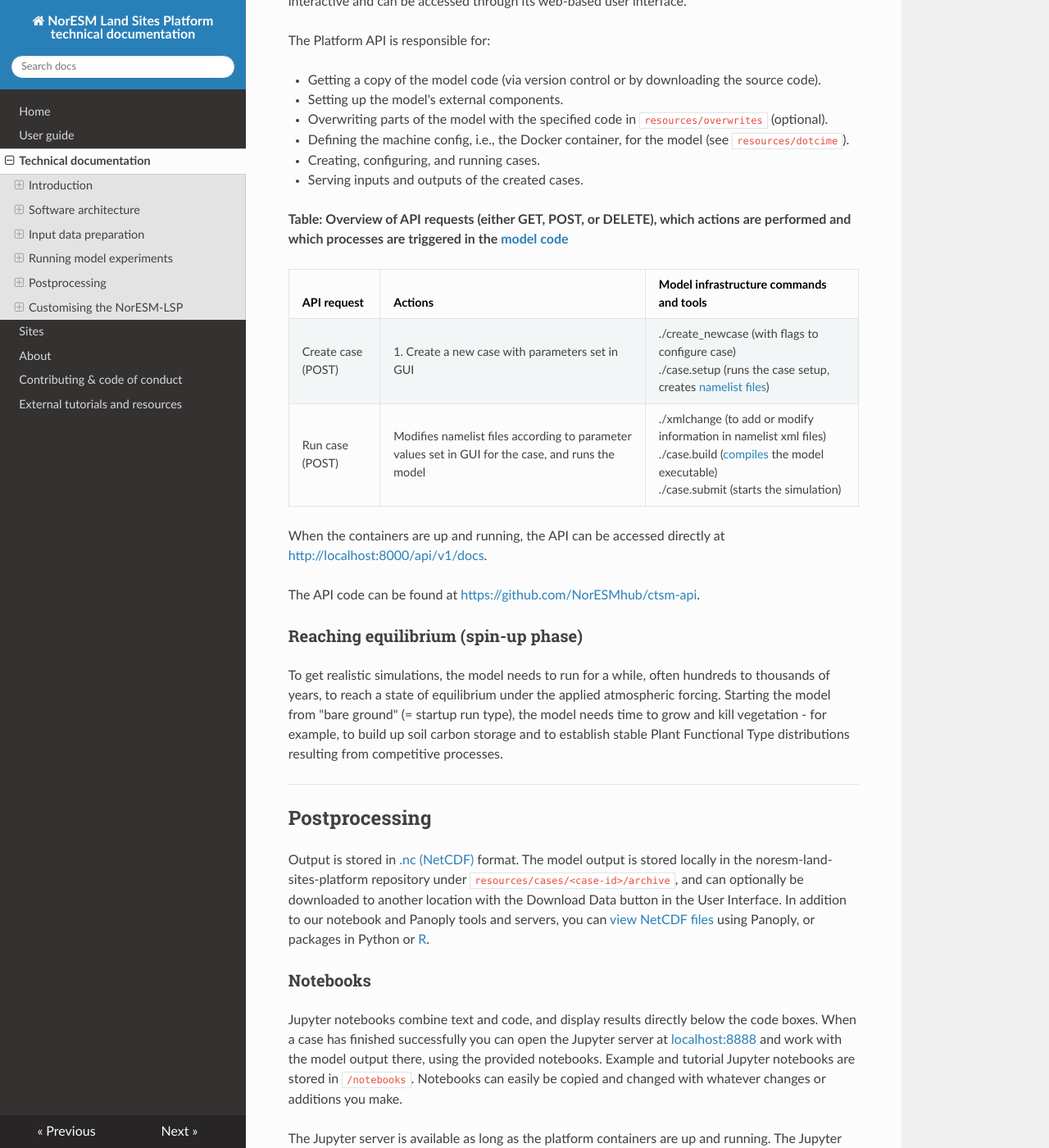
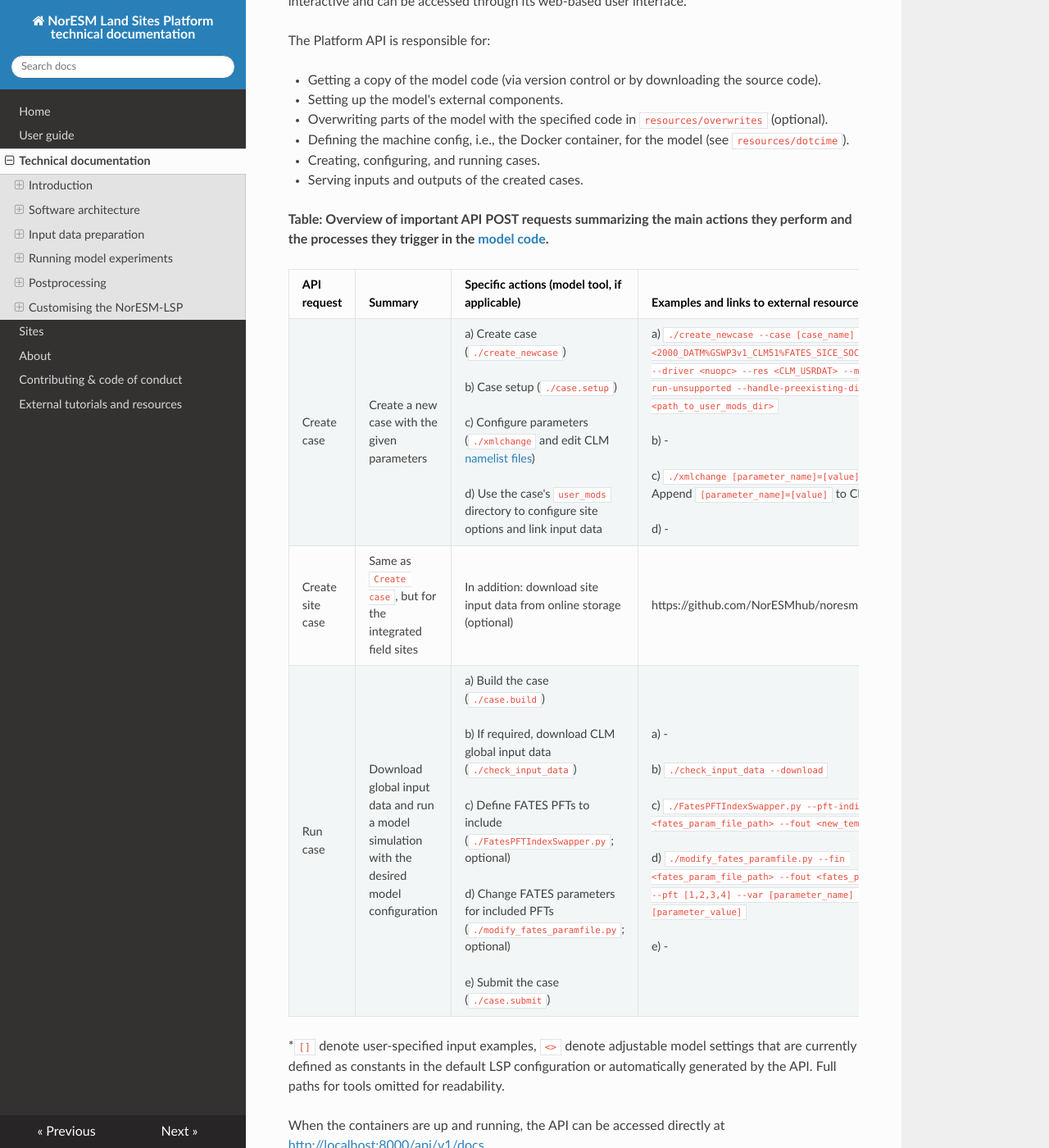
Before and after one commit to NorESMhub/noresm-land-sites-platform, an MkDocs documentation site: the page built from docs/documentation.md, in a window 1280 px wide and 1400 px high, scrolled down 10867 px. Shown: the whole window at 82% size. Built offline with MkDocs 1.6.1, drawn with Linux system fonts in a browser that asks for light colours; nearby versions of some CDN libraries.

Commit message:
Update documentation.md (#4)
Adjust table for API description

```diff
--- a/docs/documentation.md
+++ b/docs/documentation.md
@@ -229,13 +229,15 @@ The Platform API is responsible for:
 - Creating, configuring, and running cases.
 - Serving inputs and outputs of the created cases.
 
-**Table: Overview of API requests (either GET, POST, or DELETE), which actions are performed and which processes are triggered in the [model code](https://escomp.github.io/CESM/release-cesm2/quickstart.html#)**
+**Table: Overview of important API POST requests summarizing the main actions they perform and the processes they trigger in the [model code](https://escomp.github.io/CESM/release-cesm2/quickstart.html#).**
 
-| API request   | Actions                                          | Model infrastructure commands and tools |
-| ------------- | -----------------------------------------------  | --------------------------------------- |
-| Create case (POST)  | 1. Create a new case with parameters set in GUI  | ./create_newcase (with flags to configure case) <br />./case.setup (runs the case setup, creates [namelist files](https://escomp.github.io/ctsm-docs/versions/master/html/users_guide/setting-up-and-running-a-case/customizing-the-clm-configuration.html?highlight=namelist#user-namelist))|
-| Run case (POST)     | Modifies namelist files according to parameter values set in GUI for the case, and runs the model  | ./xmlchange (to add or modify information in namelist xml files) <br />./case.build ([compiles](https://en.wikipedia.org/wiki/Compiler "convert into a machine-code or lower-level form in which the program can be executed") the model executable) <br />./case.submit (starts the simulation)|
+| API request | Summary | Specific actions (model tool, if applicable) | Examples and links to external resources\* |
+| ------------- | -----------------------------------------------  | --------------------------------------- | --- |
+| Create case | Create a new case with the given parameters | a) Create case (`./create_newcase`) <br><br>b) Case setup (`./case.setup`) <br><br>c) Configure parameters (`./xmlchange` and edit CLM [namelist files](https://escomp.github.io/ctsm-docs/versions/master/html/users_guide/setting-up-and-running-a-case/customizing-the-clm-configuration.html?highlight=namelist#user-namelist)) <br><br>d) Use the case's `user_mods` directory to configure site options and link input data | a) `./create_newcase --case [case_name] --compset <2000_DATM%GSWP3v1_CLM51%FATES_SICE_SOCN_MOSART_SGLC_SWAV> --driver <nuopc> --res <CLM_USRDAT> --machine <docker> --run-unsupported --handle-preexisting-dirs --user-mods-dirs <path_to_user_mods_dir>` <br><br>b) - <br><br>c) `./xmlchange [parameter_name]=[value]` <br>Append `[parameter_name]=[value]` to CLM namelist file. <br><br>d) - |
+| Create site case | Same as `Create case`, but for the integrated field sites | In addition: download site input data from online storage (optional) | https://github.com/NorESMhub/noresm-lsp-data |
+| Run case     | Download global input data and run a model simulation with the desired model configuration | a) Build the case (`./case.build`) <br><br>b) If required, download CLM global input data (`./check_input_data`) <br><br>c) Define FATES PFTs to include (`./FatesPFTIndexSwapper.py`; optional) <br><br>d) Change FATES parameters for included PFTs (`./modify_fates_paramfile.py`; optional) <br><br>e) Submit the case (`./case.submit`) | a) - <br><br>b) `./check_input_data --download` <br><br>c) `./FatesPFTIndexSwapper.py --pft-indices [1,2,3,4] --fin <fates_param_file_path> --fout <new_temp_param_file_path>` <br><br>d) `./modify_fates_paramfile.py --fin <fates_param_file_path> --fout <fates_param_file_path> --O --pft [1,2,3,4] --var [parameter_name] --value [parameter_value]` <br><br>e) - |
 
+\*`[]` denote user-specified input examples, `<>` denote adjustable model settings that are currently defined as constants in the default LSP configuration or automatically generated by the API. Full paths for tools omitted for readability.
 
 When the containers are up and running, the API can be accessed directly at [http://localhost:8000/api/v1/docs](http://localhost:8000/api/v1/docs).
 
```
